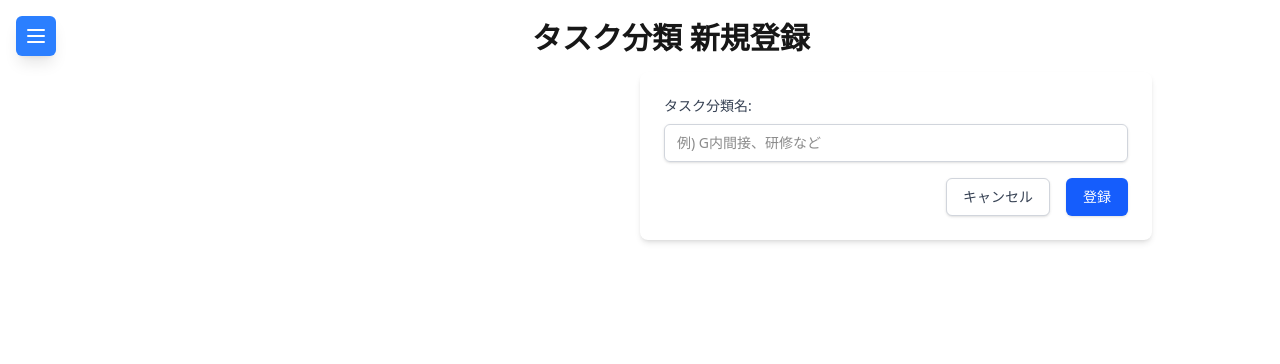
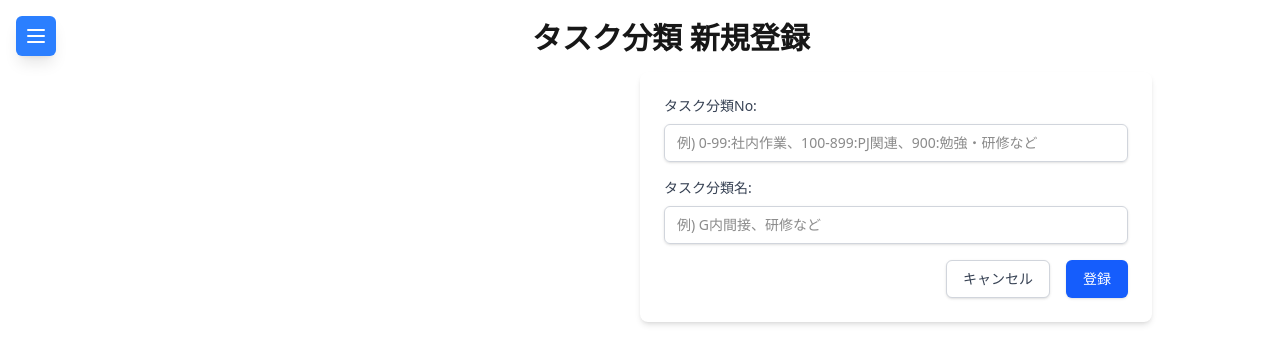
Before and after one commit to loftbett/StudySpace, a Next.js app in the folder achivement/: page /achivements/taskClasses/new in a window 1280 px wide. Shown: the top 364 px of the page. Built offline with nearby package versions, Linux system fonts and the light colour scheme.

Commit message:
taskclassの新規登録画面を追加

```diff
--- a/achivement/src/app/achivements/taskClasses/new/CreateTaskClassForm.tsx
+++ b/achivement/src/app/achivements/taskClasses/new/CreateTaskClassForm.tsx
@@ -4,6 +4,7 @@ import { useState } from "react";
 import { useRouter } from "next/navigation";
 
 export default function CreateTaskClassForm() {
+    const [taskClassNo, setTaskClassNo] = useState("");
     const [taskClassName, setTaskClassName] = useState("");
     const [error, setError] = useState<string | null>(null);
     const [isSubmitting, setIsSubmitting] = useState(false);
@@ -15,13 +16,18 @@ export default function CreateTaskClassForm() {
         setError(null);
 
         // 入力チェック
+        if (!taskClassNo.trim()) {
+            setError("タスク分類Noは必須です。");
+            setIsSubmitting(false);
+            return;
+        }
         if (!taskClassName.trim()) {
             setError("タスク分類名は必須です。");
             setIsSubmitting(false);
             return;
-
         }
 
+        // DB登録API呼び出し
         try {
             const baseUrl = process.env.NEXT_PUBLIC_BASE_URL;
             const res = await fetch(`${baseUrl}/api/taskClasses`, {
@@ -30,22 +36,27 @@ export default function CreateTaskClassForm() {
                     "Content-Type": "application/json",
                 },
                 body: JSON.stringify({
-                    task_class_name: taskClassName
+                    task_class_no: taskClassNo,
+                    task_class_name: taskClassName,
                 }),
             });
 
             // エラー処理
             if (!res.ok) {
                 const errorData = await res.json();
-                throw new Error(errorData.message || "新規登録に失敗しました。");
+                throw new Error(
+                    errorData.message || "新規登録に失敗しました。"
+                );
             }
 
             // 成功処理
             router.push("/achivements/taskClasses");
-            router.refresh();   // サーバーコンポネントを再フェッチ
+            router.refresh(); // サーバーコンポネントを再フェッチ
         } catch (err) {
             setError(
-                err instanceof Error ? err.message : "予期せぬエラーが発生しました。"
+                err instanceof Error
+                    ? err.message
+                    : "予期せぬエラーが発生しました。"
             );
         } finally {
             setIsSubmitting(false);
@@ -53,15 +64,41 @@ export default function CreateTaskClassForm() {
     };
 
     return (
-        <form onSubmit={handleSubmit} className="p-6 bg-white rounded-lg shadow-md max-w-lg mx-auto">
+        <form
+            onSubmit={handleSubmit}
+            className="p-6 bg-white rounded-lg shadow-md max-w-lg mx-auto"
+        >
             {error && (
-                <div className="bg-red-100 border border-red-400 text-red-700 px-4 py-3 rounded relative mb-4" role="alert">
+                <div
+                    className="bg-red-100 border border-red-400 text-red-700 px-4 py-3 rounded relative mb-4"
+                    role="alert"
+                >
                     <strong className="font-bold">エラー：</strong>
                     <span className="block sm:inline">{error}</span>
                 </div>
             )}
             <div className="mb-4">
-                <label htmlFor="taskClassName" className="block text-sm font-medium text-gray-700 mb-2">
+                <label
+                    htmlFor="taskClassNo"
+                    className="block text-sm font-medium text-gray-700 mb-2"
+                >
+                    タスク分類No:
+                </label>
+                <input
+                    type="text"
+                    id="taskClassNo"
+                    value={taskClassNo}
+                    onChange={(e) => setTaskClassNo(e.target.value)}
+                    placeholder="例) 0-99:社内作業、100-899:PJ関連、900:勉強・研修など"
+                    className="mt-1 block w-full px-3 py-2 border border-gray-300 rounded-md shadow-sm focus:outline-none focus:ring-blue-500 focus:border-blue-500 sm:text-sm"
+                    required
+                />
+            </div>
+            <div className="mb-4">
+                <label
+                    htmlFor="taskClassName"
+                    className="block text-sm font-medium text-gray-700 mb-2"
+                >
                     タスク分類名:
                 </label>
                 <input
@@ -75,16 +112,22 @@ export default function CreateTaskClassForm() {
                 />
             </div>
             <div className="flex justify-end gap-4">
-                <button type="button" onClick={() => router.back()} disabled={isSubmitting}
+                <button
+                    type="button"
+                    onClick={() => router.back()}
+                    disabled={isSubmitting}
                     className="px-4 py-2 border border-gray-300 rounded-md shadow-sm text-sm font-medium text-gray-700 bg-white hover:bg-gray-50 focus:outline-none focus:ring-2 focus:ring-offset-2 focus:ring-gray-500 disabled:opacity-50"
                 >
                     キャンセル
                 </button>
-                <button type="submit" disabled={isSubmitting} className="px-4 py-2 border border-transparent rounded-md shadow-sm text-sm font-medium text-white bg-blue-600 hover:bg-blue-700 focus:outline-none focus:ring-2 focus:ring-offset-2 focus:ring-blue-500 disabled:opacity-50">
+                <button
+                    type="submit"
+                    disabled={isSubmitting}
+                    className="px-4 py-2 border border-transparent rounded-md shadow-sm text-sm font-medium text-white bg-blue-600 hover:bg-blue-700 focus:outline-none focus:ring-2 focus:ring-offset-2 focus:ring-blue-500 disabled:opacity-50"
+                >
                     {isSubmitting ? "登録中..." : "登録"}
                 </button>
             </div>
         </form>
     );
-
 }
--- a/achivement/src/app/api/taskClasses/route.tsx
+++ b/achivement/src/app/api/taskClasses/route.tsx
@@ -19,16 +19,18 @@ export async function GET(request: NextRequest) {
             // クラスNo指定の場合は、該当のデータを取得
             data =
                 await sql`SELECT task_class_no,task_class_name FROM task_class
-            WHERE task_class_no = ${task_class_no}`;
+            WHERE task_class_no = ${task_class_no}
+            ORDER BY task_class_no`;
         } else if (task_class_name) {
             // クラス名指定の場合は、LIKE検索
             data =
                 await sql`SELECT task_class_no,task_class_name FROM task_class
-            WHERE task_class_name LIKE ${"%" + task_class_name + "%"} `;
+            WHERE task_class_name LIKE ${"%" + task_class_name + "%"}
+            ORDER BY task_class_no`;
         } else {
             // テーブルからデータを全件取得
             data =
-                await sql`SELECT task_class_no,task_class_name FROM task_class`;
+                await sql`SELECT task_class_no,task_class_name FROM task_class ORDER BY task_class_no`;
         }
 
         console.log(data);
@@ -46,13 +48,12 @@ export async function GET(request: NextRequest) {
 export async function POST(request: NextRequest) {
     try {
         // パラメータ取得
-        const searchParams=request.nextUrl.searchParams;
+        const data = await request.json();
 
-        const task_class_no = searchParams.get("task_class_no");
-        const task_class_name = searchParams.get("task_class_name");
+        const task_class_no = data.task_class_no;
+        const task_class_name = data.task_class_name;
 
-        let resData;
-        if(task_class_no && task_class_name) {
+        if (!task_class_no || !task_class_name) {
             // 入力情報不正エラー
             console.error("パラメータエラー");
             return NextResponse.json(
@@ -62,7 +63,8 @@ export async function POST(request: NextRequest) {
         }
 
         // DB登録
-        resData = await sql`INSERT INTO task_class (task_class_no,task_class_name)
+        const resData =
+            await sql`INSERT INTO task_class (task_class_no,task_class_name)
         VALUES (${task_class_no},${task_class_name})
         RETURNING *`;
 
@@ -71,8 +73,7 @@ export async function POST(request: NextRequest) {
         console.error("Failed to fetch taskClass:", error);
         return NextResponse.json(
             { message: "Internal Server Error" },
-            { status: 500 });
-
-
+            { status: 500 }
+        );
     }
 }
```
